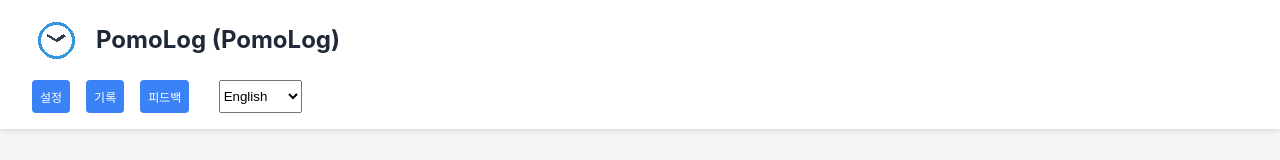
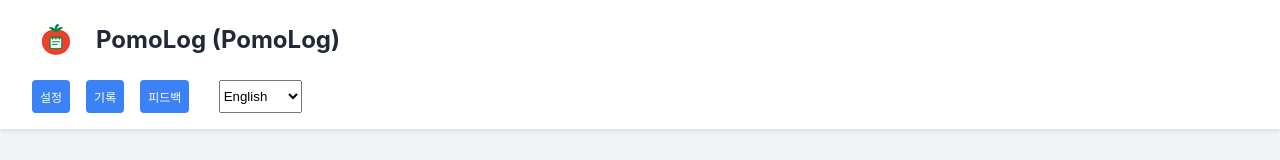
Before and after one commit to wonhyukc/focusTime, a browser extension: page pages/dashboard.html in a window 1280 px wide. Shown: the top 160 px of the page. Drawn offline with Linux system fonts and the light colour scheme.

Commit message:
아이콘 변경

```diff
--- a/pages/dashboard.html
+++ b/pages/dashboard.html
@@ -72,7 +72,7 @@
 <body>
     <header>
         <div class="logo">
-            <img src="../icons/icon48.png" alt="포모로그 로고">
+            <img src="../icons/pomolog_icon_48x48.png" alt="포모로그 로고">
             <h1>포모로그 (PomoLog)</h1>
         </div>
         <nav>
```
Also changed, not shown: .settings/ChatGPT Image May 7, 2025, 07_55_12 AM.png (added), icons/icon.svg (deleted), icons/icon128.png (deleted), icons/icon16.png (deleted), icons/icon32.png (deleted), icons/icon48.png (deleted), icons/pomolog_icon_128x128.png (added), icons/pomolog_icon_16x16.png (added), icons/pomolog_icon_48x48.png (added), images/icon.svg (deleted), images/icon128.png (deleted), images/icon16.png (deleted), images/icon48.png (deleted), manifest.json.
